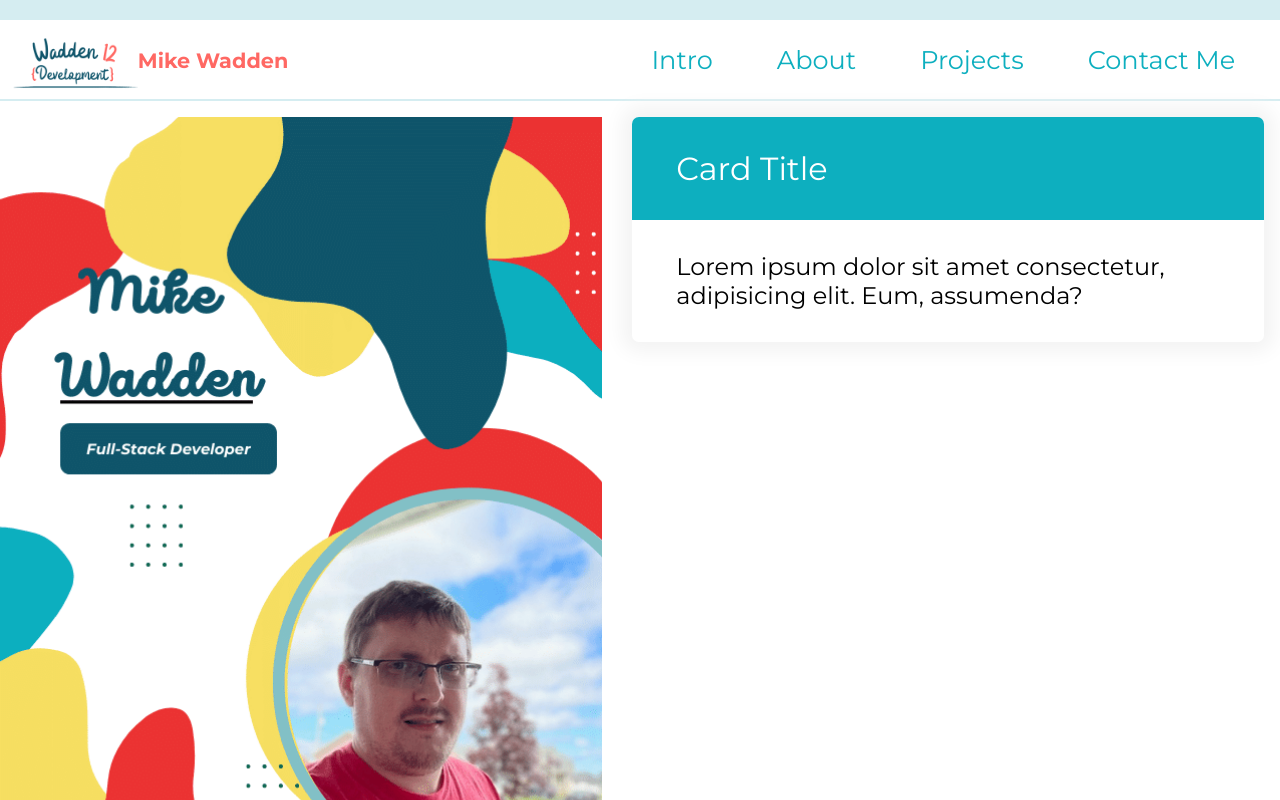
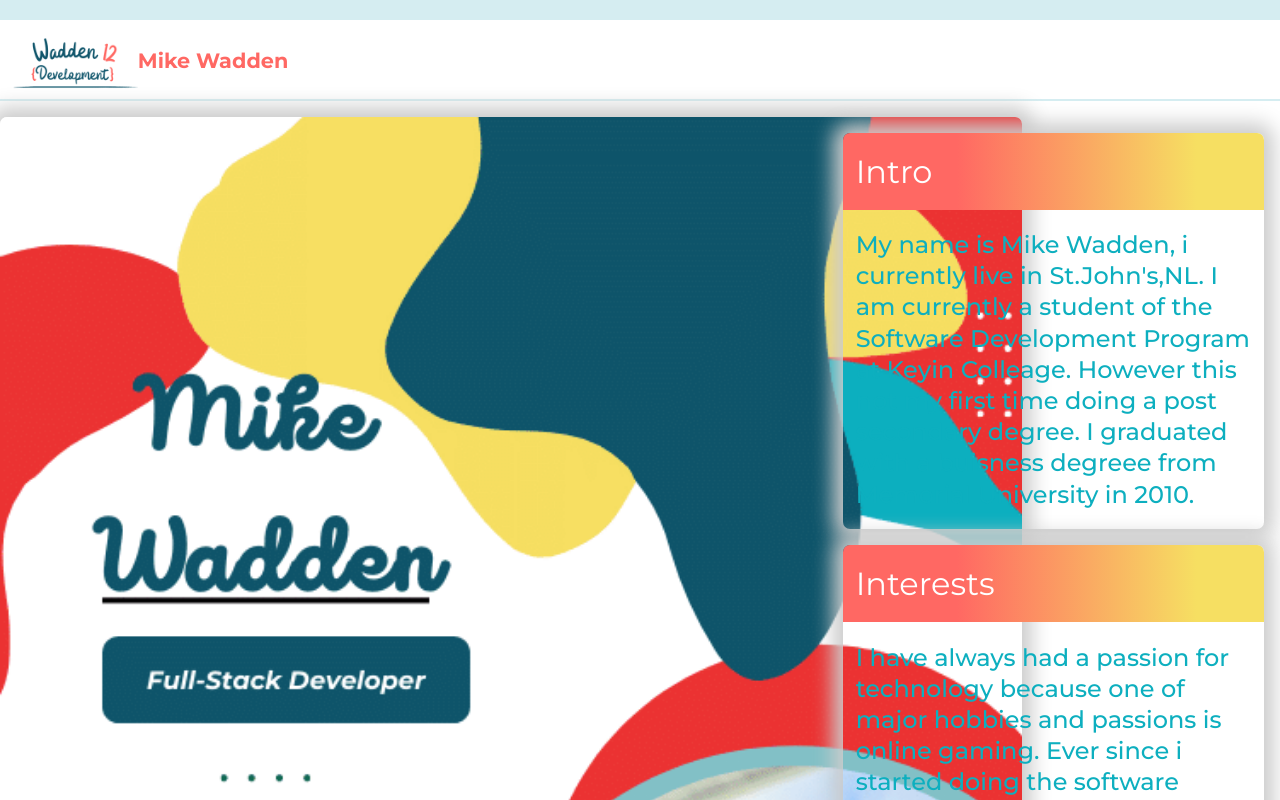
Before and after one commit to Wadden12/FinalSprintPortFolio, a React (Create React App) app: page / in a window 1280 px wide. Shown: the top 800 px of the page. Built offline with nearby package versions, Linux system fonts and the light colour scheme.

Commit message:
finished about page

```diff
--- a/src/UI/navbar.jsx
+++ b/src/UI/navbar.jsx
@@ -1,9 +1,17 @@
-import React from "react";
+import React, { useState } from "react";
 import { NavLink, Link } from "react-router-dom";
 import classes from "./navbar.module.css";
 import Logo from "../Images/Wadden12.png";
+import { FontAwesomeIcon } from "@fortawesome/react-fontawesome";
+import { faBars } from "@fortawesome/free-solid-svg-icons";
 
 const NavBar = () => {
+  const bar = <FontAwesomeIcon icon={faBars} />;
+  const [isActive, setIsActive] = useState(true);
+  const onNavHandler = () => {
+    setIsActive(!isActive);
+  };
+
   return (
     <nav>
       <div className={classes.container}>
@@ -12,8 +20,11 @@ const NavBar = () => {
           <h1>Mike Wadden</h1>
         </Link>
 
-        <span className={classes.nav__toggler}>Collasp Icon</span>
+        <span onClick={onNavHandler} className={classes.nav__toggler}>
+          {bar}
+        </span>
 
+        {!isActive && (
           <div className={classes.navbar}>
             <ul
               className={`${classes.nav__list} ${classes.collaspsible__content}`}
@@ -38,6 +49,7 @@ const NavBar = () => {
               </li>
             </ul>
           </div>
+        )}
       </div>
     </nav>
   );
--- a/src/UI/navbar.module.css
+++ b/src/UI/navbar.module.css
@@ -32,15 +32,13 @@ nav h1 {
   width: 100%;
   margin: 0;
   list-style: none;
+  display: flex;
+  border-bottom: 1px solid #ff6863;
 }
 
 .nav__item {
   padding: 0.5rem 2rem;
-  border-bottom: 1px solid #ff6863;
-}
-
-.nav__item:last-of-type {
-  border-bottom: none;
+  font-size: 0.7rem;
 }
 
 .nav__item > a {
@@ -57,12 +55,7 @@ nav h1 {
   opacity: 0.5;
   transition: box-shadow 0.15s;
   cursor: pointer;
-}
-
-.nav.collapsible--expanded .nav__toggler {
-  opacity: 1;
-  box-shadow: 0 0 0 3px #666;
-  border-radius: 5px;
+  font-size: 2rem;
 }
 
 .nav__brand {
@@ -77,13 +70,6 @@ nav h1 {
   align-items: flex-end;
 }
 
-.collapsible__content {
-  max-height: 0;
-  overflow: hidden;
-  opacity: 0;
-  transition: all 0.3s;
-}
-
 @media screen and (min-width: 768px) {
   .nav__toggler {
     display: none;
@@ -93,11 +79,12 @@ nav h1 {
     display: flex;
     font-size: 1.6rem;
     max-height: 100%;
-    opacity: 1;
+
     list-style: none;
     padding-left: 0;
   }
   .nav__item {
     border: 0;
+    font-size: 2rem;
   }
 }
--- /dev/null
+++ b/src/UI/smallCard.jsx
@@ -0,0 +1,13 @@
+import React from "react";
+import classes from "./smallCard.module.css";
+
+const SmallCard = (props) => {
+  return (
+    <div className={`${classes.card} ${classes.cardSecondary}`}>
+      <header className={classes.cardHeader}>{props.title}</header>
+      <div className={classes.cardBody}>{props.body}</div>
+    </div>
+  );
+};
+
+export default SmallCard;
--- /dev/null
+++ b/src/UI/smallCard.module.css
@@ -0,0 +1,44 @@
+.card {
+  border-radius: 7px;
+  margin: 1rem 0 0 2rem;
+
+  box-shadow: 0 0 20px 10px #ccc;
+  overflow: hidden;
+}
+
+.cardHeader,
+.cardBody {
+  padding: 1.2rem 3%;
+}
+
+.cardPrimary .cardHeader {
+  background: #0f556b;
+  color: #fff;
+}
+
+.cardSecondary .cardHeader {
+  background: rgb(255, 104, 99);
+  background: linear-gradient(
+    90deg,
+    rgba(255, 104, 99, 1) 27%,
+    rgba(246, 223, 98, 1) 84%
+  );
+  color: #fff;
+}
+
+.cardHeader {
+  font-size: 2rem;
+}
+.cardBody {
+  font-size: 1.5rem;
+  color: #0dafbf;
+  font-weight: 500;
+  line-height: 1.3;
+}
+
+@media screen and (max-width: 500px) {
+  .card {
+    margin: 0 0.5rem 0 0.5rem;
+    width: 100vw;
+  }
+}
--- a/src/components/Projects/projectHeader.module.css
+++ b/src/components/Projects/projectHeader.module.css
@@ -58,5 +58,11 @@
   .navButton,
   .header {
     flex-direction: column;
+    align-items: center;
+  }
+  .button {
+    margin-top: 0.5rem;
+    border-radius: 10;
+    width: 20rem;
   }
 }
--- a/src/components/about.jsx
+++ b/src/components/about.jsx
@@ -1,23 +1,41 @@
 import React from "react";
 import profile from "../Images/Profile.png";
 import classes from "./about.module.css";
+import SmallCard from "../UI/smallCard";
 
+const introTitle = "Intro";
+const introBody =
+  "My name is Mike Wadden, i currently live in St.John's,NL. I am currently a student of the Software Development Program at Keyin Colleage. However this not my first time doing a post secondary degree. I graduated with a buisness degreee from Memorial University in 2010.";
+const interestTitle = "Interests";
+const interestBody =
+  "I have always had a passion for technology because one of major hobbies and passions is online gaming. Ever since i started doing the software program i also find myself working on passion projects. If you can not find me on the computer you can probabaly find me at the rink coaching my kids in hockey";
+const workTitle = "Work Experince";
+
+const workBody =
+  "After Graduating from Memorial Unversity. I went to work in the family buisness in purchasing after a few years. I was promoted to the operations manager. At that time i manged over 30 employee and was responsible for the daily running of the warehouse and trucking operations as well being the Coca Cola purchaser.\n The Coca Cola line made up over 50% of the companies total sales and working with 10 days to get new stock. Still managed to main over 95% service level. By effectively managing the work flow of the warehouse and trucking i was able to create efficeinticies that led to reducing warehouse overtime by over 50% and implemented new trucks routes that resulted in the company being able to reduce the fleet by one truck a total savings of over $70,000.";
+
+const factsTitle = "Interesting Facts";
+const factsBody =
+  "While in university i was a member of a organazaton could SIFE. I was the VP of technology looking after the video and technacal equipment and designing the presentations for competetation teams. During the fours years i on the team we wont 3 National Championships and in 2008 we won the SIFE world Cup in Singapore.";
 const About = () => {
   return (
-    <div className={`${classes.grid} ${classes["grid--1x2"]}`}>
-      <div>
-        <img className={classes.imgProfile} src={profile} alt=" Mike Wadden" />
-      </div>
-      <div>
-        <div className={`${classes.card} ${classes.cardSecondary}`}>
-          <header className={classes.cardHeader}>Card Title</header>
-          <div className={classes.cardBody}>
-            Lorem ipsum dolor sit amet consectetur, adipisicing elit. Eum,
-            assumenda?
-          </div>
+    <React.Fragment>
+      <div className={`${classes.grid} ${classes["grid--1x2"]}`}>
+        <div>
+          <img
+            className={classes.imgProfile}
+            src={profile}
+            alt=" Mike Wadden"
+          />
+        </div>
+        <div className={classes.cardContainer}>
+          <SmallCard title={introTitle} body={introBody} />
+          <SmallCard title={interestTitle} body={interestBody} />
+          <SmallCard title={factsTitle} body={factsBody} />
         </div>
       </div>
-    </div>
+      <SmallCard title={workTitle} body={workBody} />
+    </React.Fragment>
   );
 };
 
--- a/src/components/about.module.css
+++ b/src/components/about.module.css
@@ -1,6 +1,9 @@
 .imgProfile {
   width: auto;
   height: 100%;
+  border-radius: 7px;
+
+  box-shadow: 0 0 20px 10px #ccc;
 }
 
 .grid {
@@ -11,34 +14,11 @@
 
 @media screen and (min-width: 768px) {
   .grid--1x2 {
-    grid-template-columns: repeat(2, 1fr);
+    grid-template-columns: repeat(2, auto);
   }
 }
 
-.card {
-  border-radius: 7px;
-  box-shadow: 0 0 20px 10px #f3f3f3;
-  overflow: hidden;
+.cardContainer {
+  display: flex;
+  flex-direction: column;
 }
-
-.cardHeader,
-.cardBody {
-  padding: 2rem 7%;
-}
-
-.cardPrimary .cardHeader {
-  background: #0f556b;
-  color: #fff;
-}
-
-.cardSecondary .cardHeader {
-  background: #0dafbf;
-  color: #fff;
-}
-
-.cardHeader {
-  font-size: 2rem;
-}
-.cardBody {
-  font-size: 1.5rem;
-}
```
Lines whose indentation alone changed are shown as unchanged.
